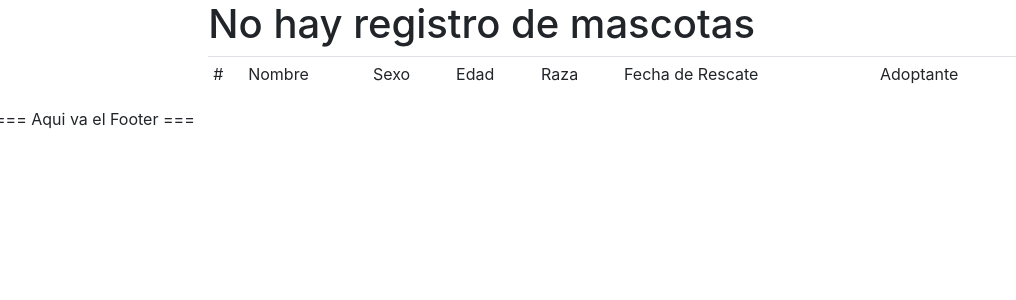
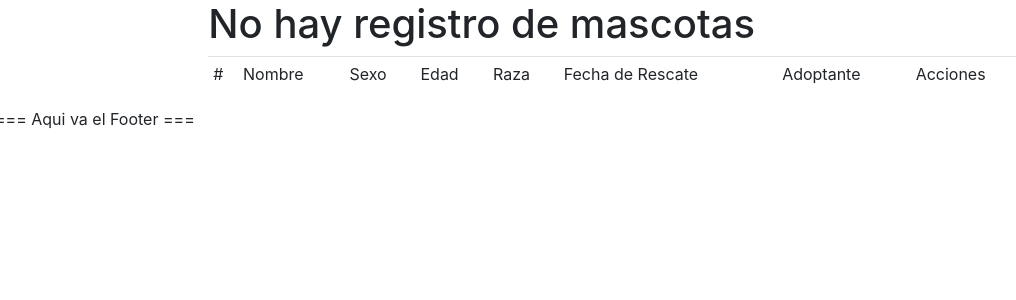
Before and after one commit to Alfareiza/adopcion-de-animales, a Django app: page /mascota/listar/ in a window 1280 px wide. Shown: the part 56-356 px from the top of the page, without its empty margins (20-1036 px from the left). Run offline with Django 3.2, Linux system fonts and the light colour scheme; data that the repository does not hold is empty; some libraries are stand-ins or nearby versions.

Commit message:
Agregada funcionalidad para editar mascota en pantalla de listar mascotas.

```diff
--- a/templates/mascota/mascota_list.html
+++ b/templates/mascota/mascota_list.html
@@ -15,6 +15,7 @@
                     <td>Raza</td>
                     <td>Fecha de Rescate</td>
                     <td>Adoptante</td>
+                    <td>Acciones</td>
                 </tr>
             </thread>
             <tbody>
@@ -28,6 +29,9 @@
                 <td>{{ mascota.raza }}</td>
                 <td>{{ mascota.fecha_de_rescate }}</td>
                 <td>{{ mascota.persona.nombres }} {{mascota.persona.apellidos }}</td>
+                <td>
+                    <a class="btn btn-primary" href="{% url 'mascota:mascota_editar' mascota.id %}">Editar</a>
+                </td>
             </tr>
             {% endfor %}
             {% else %}
```
